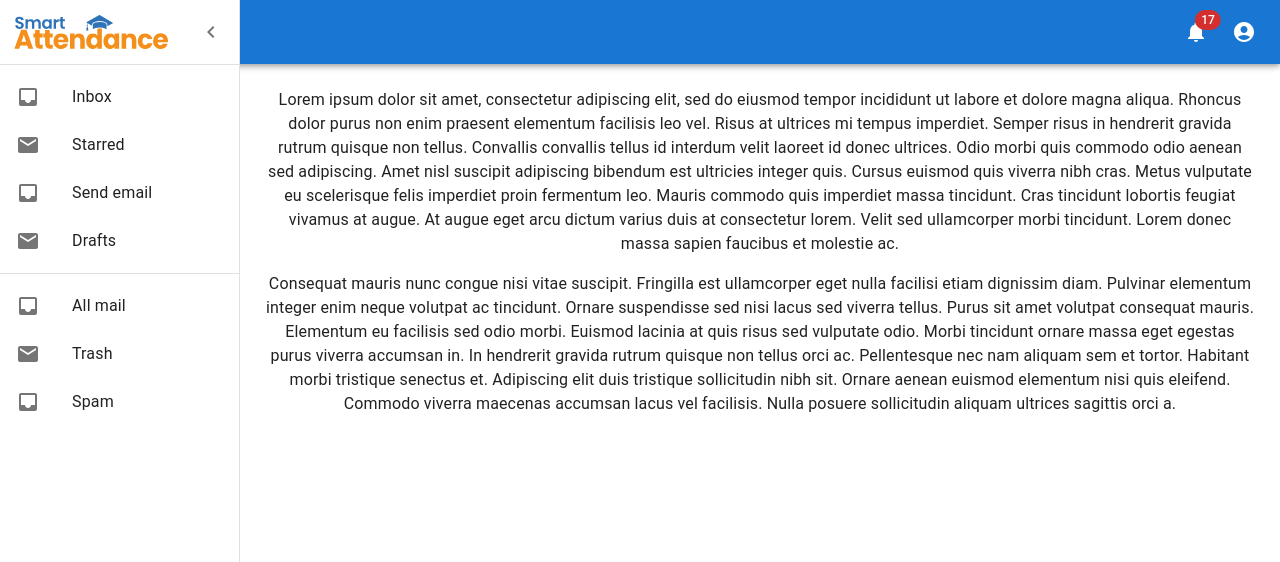
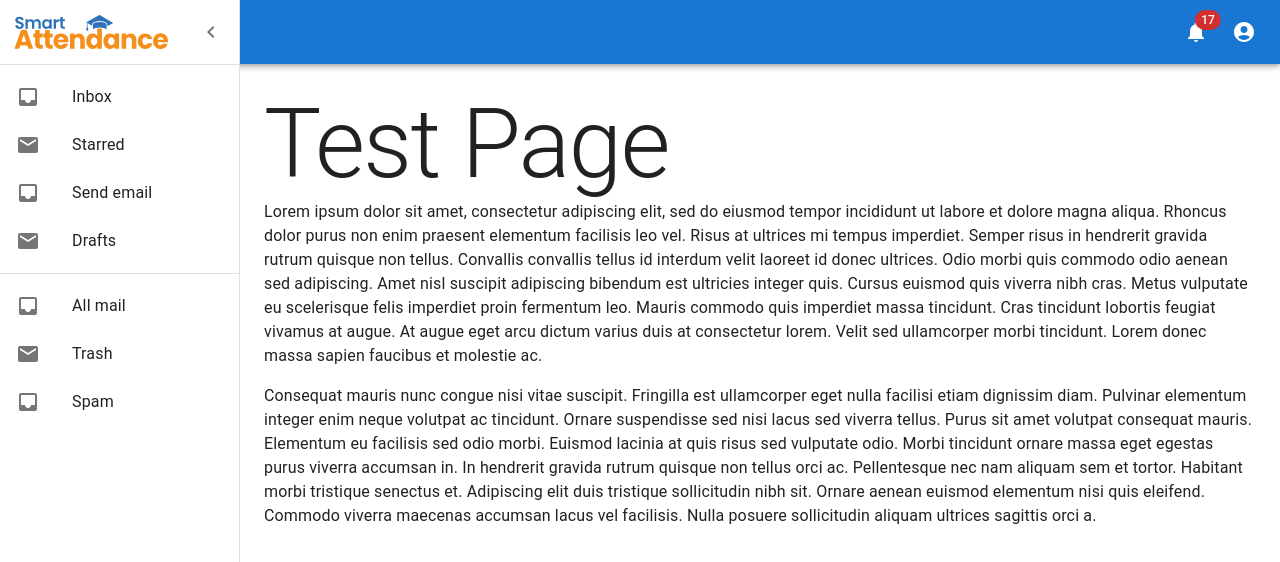
Before and after one commit to VishwaDeAero/Smart-Attendance-AdminPanel, a React (Create React App) app: page /test in a window 1280 px wide. Shown: the top 562 px of the page. Built offline with nearby package versions, Linux system fonts and the light colour scheme.

Commit message:
route added

```diff
--- a/package.json
+++ b/package.json
@@ -12,6 +12,7 @@
     "@testing-library/user-event": "^13.5.0",
     "react": "^18.2.0",
     "react-dom": "^18.2.0",
+    "react-router-dom": "^6.19.0",
     "react-scripts": "5.0.1",
     "web-vitals": "^2.1.4"
   },
--- a/src/App.js
+++ b/src/App.js
@@ -1,12 +1,16 @@
+import { BrowserRouter as Router, Route, Routes } from 'react-router-dom';
 import './App.css';
-import MainLayout from './components/MainLayout';
 import Sample from './pages/sample';
+import Test from './pages/test';
 
 function App() {
   return (
-    <div className='App'>
-      <Sample/>
-    </div>
+    <Router>
+      <Routes>
+        <Route path="/" exact element={<Sample/>} />
+        <Route path="/test" exact element={<Test/>} />
+      </Routes>
+    </Router>
   );
 }
 
--- /dev/null
+++ b/src/pages/test.js
@@ -0,0 +1,40 @@
+import React from 'react'
+import MainLayout from '../components/MainLayout'
+import { Typography } from '@mui/material'
+
+const Test = () => {
+    return (
+        <MainLayout>
+            <Typography variant="h1">Test Page</Typography>
+            <Typography paragraph>
+                Lorem ipsum dolor sit amet, consectetur adipiscing elit, sed do eiusmod
+                tempor incididunt ut labore et dolore magna aliqua. Rhoncus dolor purus non
+                enim praesent elementum facilisis leo vel. Risus at ultrices mi tempus
+                imperdiet. Semper risus in hendrerit gravida rutrum quisque non tellus.
+                Convallis convallis tellus id interdum velit laoreet id donec ultrices.
+                Odio morbi quis commodo odio aenean sed adipiscing. Amet nisl suscipit
+                adipiscing bibendum est ultricies integer quis. Cursus euismod quis viverra
+                nibh cras. Metus vulputate eu scelerisque felis imperdiet proin fermentum
+                leo. Mauris commodo quis imperdiet massa tincidunt. Cras tincidunt lobortis
+                feugiat vivamus at augue. At augue eget arcu dictum varius duis at
+                consectetur lorem. Velit sed ullamcorper morbi tincidunt. Lorem donec massa
+                sapien faucibus et molestie ac.
+            </Typography>
+            <Typography paragraph>
+                Consequat mauris nunc congue nisi vitae suscipit. Fringilla est ullamcorper
+                eget nulla facilisi etiam dignissim diam. Pulvinar elementum integer enim
+                neque volutpat ac tincidunt. Ornare suspendisse sed nisi lacus sed viverra
+                tellus. Purus sit amet volutpat consequat mauris. Elementum eu facilisis
+                sed odio morbi. Euismod lacinia at quis risus sed vulputate odio. Morbi
+                tincidunt ornare massa eget egestas purus viverra accumsan in. In hendrerit
+                gravida rutrum quisque non tellus orci ac. Pellentesque nec nam aliquam sem
+                et tortor. Habitant morbi tristique senectus et. Adipiscing elit duis
+                tristique sollicitudin nibh sit. Ornare aenean euismod elementum nisi quis
+                eleifend. Commodo viverra maecenas accumsan lacus vel facilisis. Nulla
+                posuere sollicitudin aliquam ultrices sagittis orci a.
+            </Typography>
+        </MainLayout>
+    )
+}
+
+export default Test
```
Also changed, not shown: 1 other file (tests, documents, lock files or other folders).
